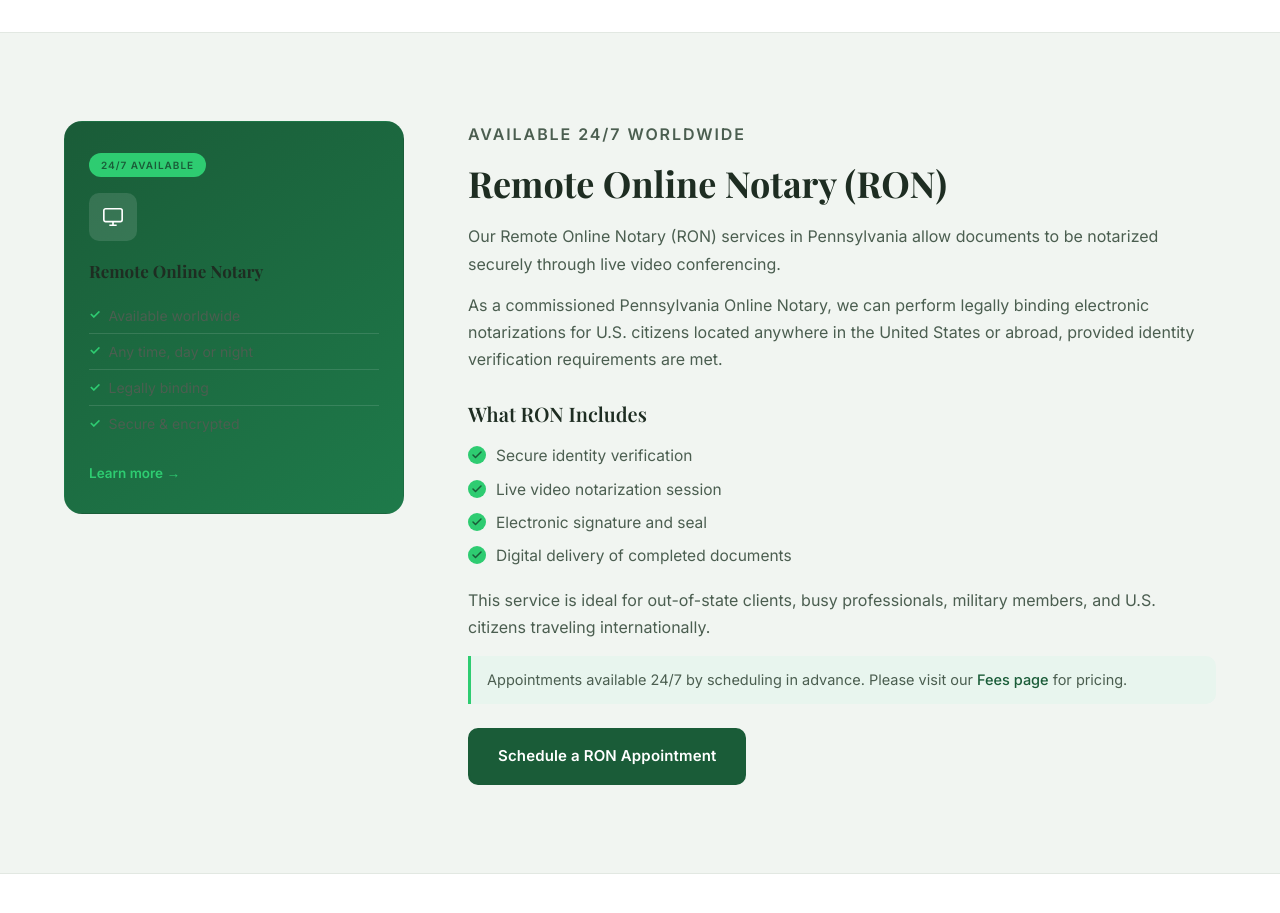
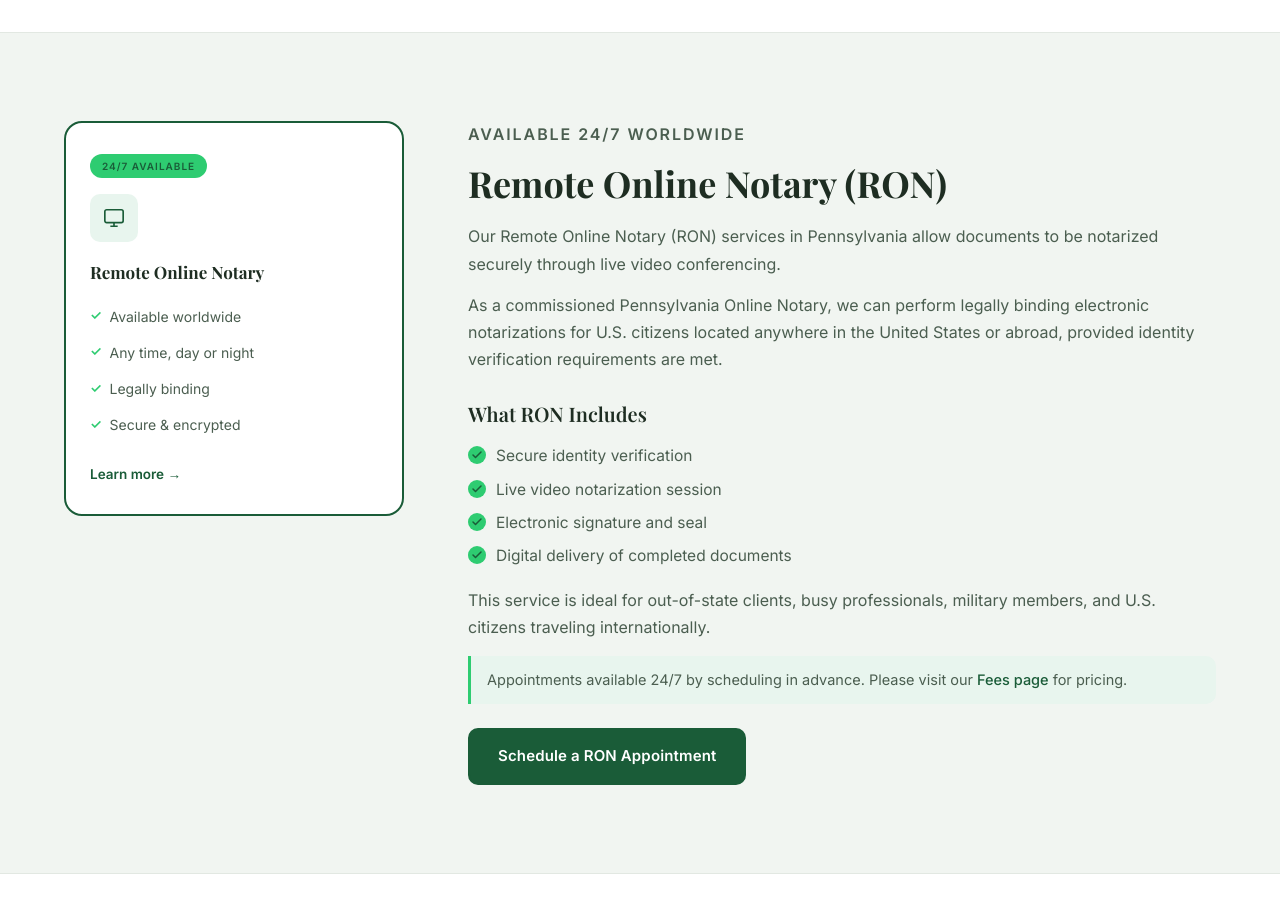
Before and after one commit to cbarnett010/EmeraldWebsite, a plain HTML site: page services.html in a window 1280 px wide. Shown: the part 1220-2133 px from the top of the page. Drawn offline with nearby package versions, Linux system fonts and the light colour scheme.

Commit message:
Update inner.css

```diff
--- a/css/inner.css
+++ b/css/inner.css
@@ -124,16 +124,10 @@
 }
 
 .service-aside-card--featured {
-  background: linear-gradient(145deg, #1a5c38 0%, #1e7a4a 100%);
-  border-color: transparent;
-  color: var(--white);
+  border-color: var(--green-dark);
+  border-width: 2px;
 }
 
-.service-aside-card--featured h4 { color: var(--white); }
-.service-aside-card--featured ul li { color: rgba(255,255,255,.75); }
-.service-aside-card--featured .aside-link { color: var(--green-accent); }
-.service-aside-card--featured .aside-icon { background: rgba(255,255,255,.12); }
-.service-aside-card--featured .aside-icon svg { color: var(--white); }
 .service-aside-card--featured .badge-pill {
   background: var(--green-accent);
   color: var(--green-dark);
```
